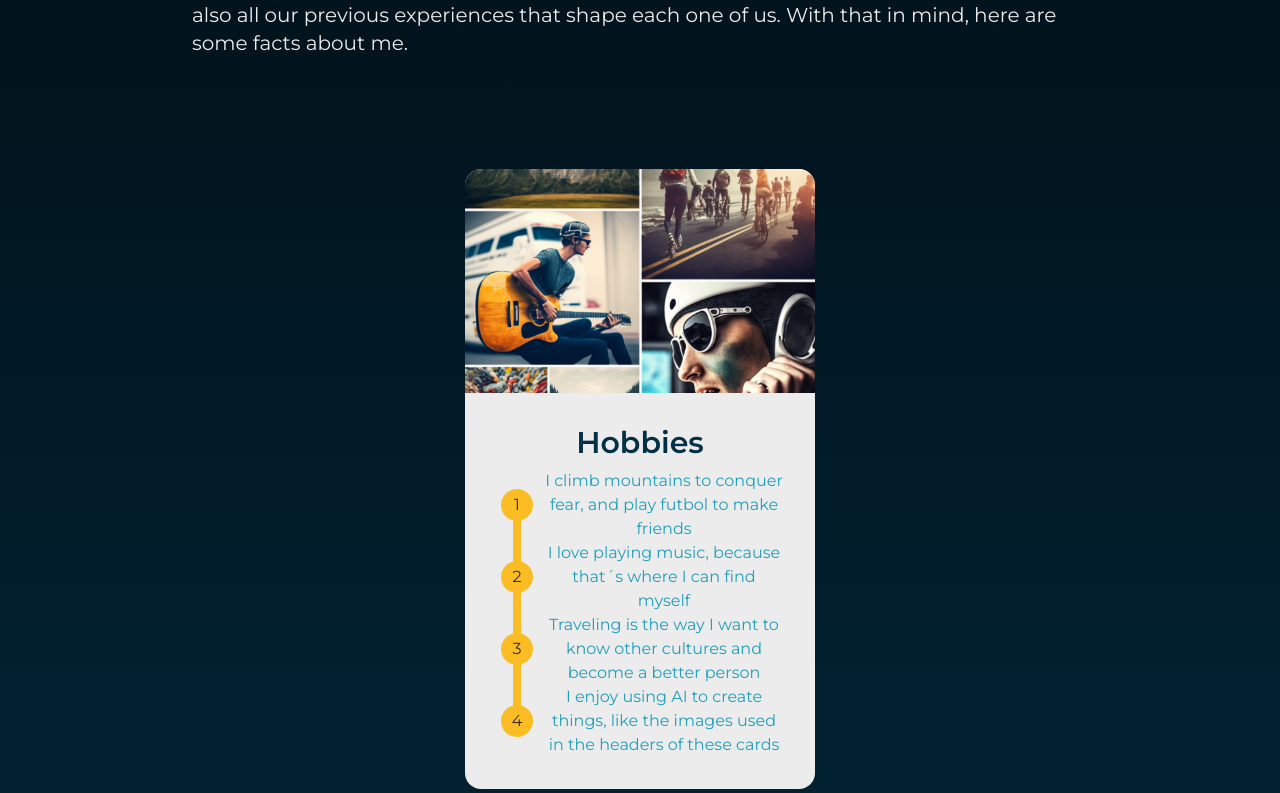
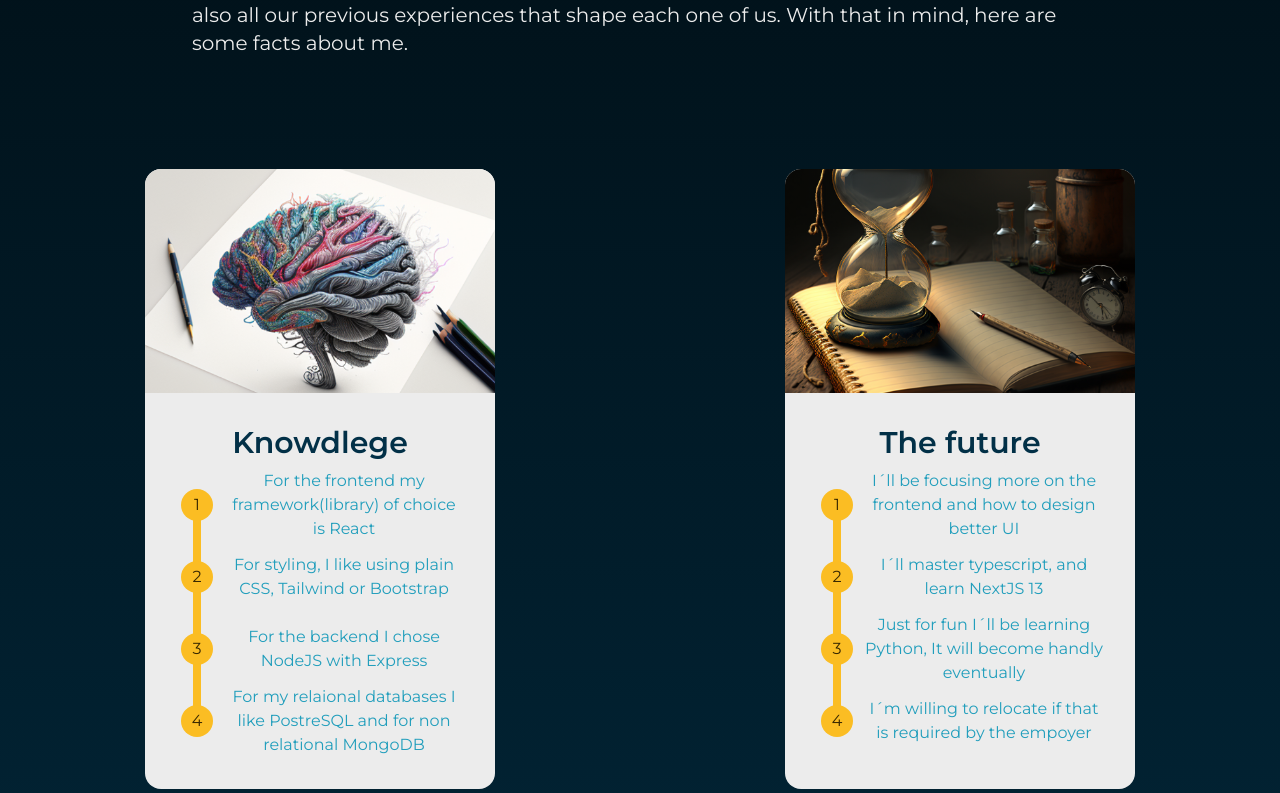
Before and after one commit to OctaNavarro/octa-portfolio, a React (Vite) app: page / in a window 1280 px wide. Shown: the part 1067-1860 px from the top of the page. Built offline with nearby package versions, Linux system fonts and the light colour scheme.

Commit message:
Wrap reversex

```diff
--- a/src/components/About.jsx
+++ b/src/components/About.jsx
@@ -48,7 +48,7 @@
           some facts about me.
         </p>
       </div>
-      <div className='flex justify-around mt-16 flex-wrap-reverse'>
+      <div className='flex justify-around mt-16 flex-wrap'>
         {cardsParams.map(e => (
           <AboutCard img={e.img} alt={e.alt} title={e.title} steps={e.steps} key={e.id} id={e.steps.id}/>
         ))}
--- a/src/components/NavBar.jsx
+++ b/src/components/NavBar.jsx
@@ -74,7 +74,6 @@
           ))}
         </ul>
       )}
-      {/* <div className="bg-orange w-full h-1"/> */}
     </div>
   )
 }
```
